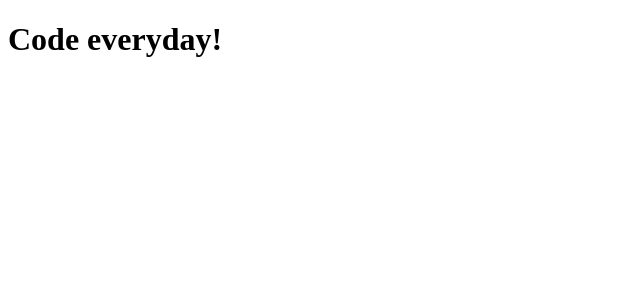
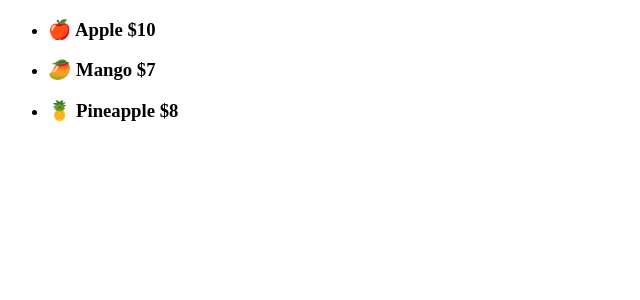
Before and after one commit to richardyhayashi/react-beginners-code-stoic, a React (Vite) app in the folder src/: page / in a window 1280 px wide. Shown: the top 300 px of the page, without its empty margins (0-640 px from the left). Built offline with nearby package versions, Linux system fonts and the light colour scheme.

Commit message:
Finished Chapter 19.

```diff
--- a/src/src/App.jsx
+++ b/src/src/App.jsx
@@ -1,17 +1,9 @@
-import ConditionalComponent from "./components/ConditionalComponent";
 import Fruits from "./components/Fruits";
 
 function App() {
-  const person = {
-    name: "Rob",
-    message: "Hi there!",
-    emoji: "🥑",
-    seatNumbers: [1, 4, 7],
-  }
-
   return (
     <div>
-      <ConditionalComponent />
+      <Fruits />
     </div>
   );
 }
--- a/src/src/components/Fruit.jsx
+++ b/src/src/components/Fruit.jsx
@@ -1,6 +1,17 @@
 const Fruit = ({ name, price, emoji }) => {
   return (
-    <li>{emoji} {name} ${price}</li>
+    <>
+      {/* {emoji} {name} ${price} */}
+      {price > 5 ? (
+        <li>
+        <h3>
+          {emoji} {name} ${price}
+        </h3>
+        </li>
+      ) : (
+        ""
+      )}
+    </>
   );
 };
 
```
Also changed, not shown: 1 other file (tests, documents, lock files or other folders).
